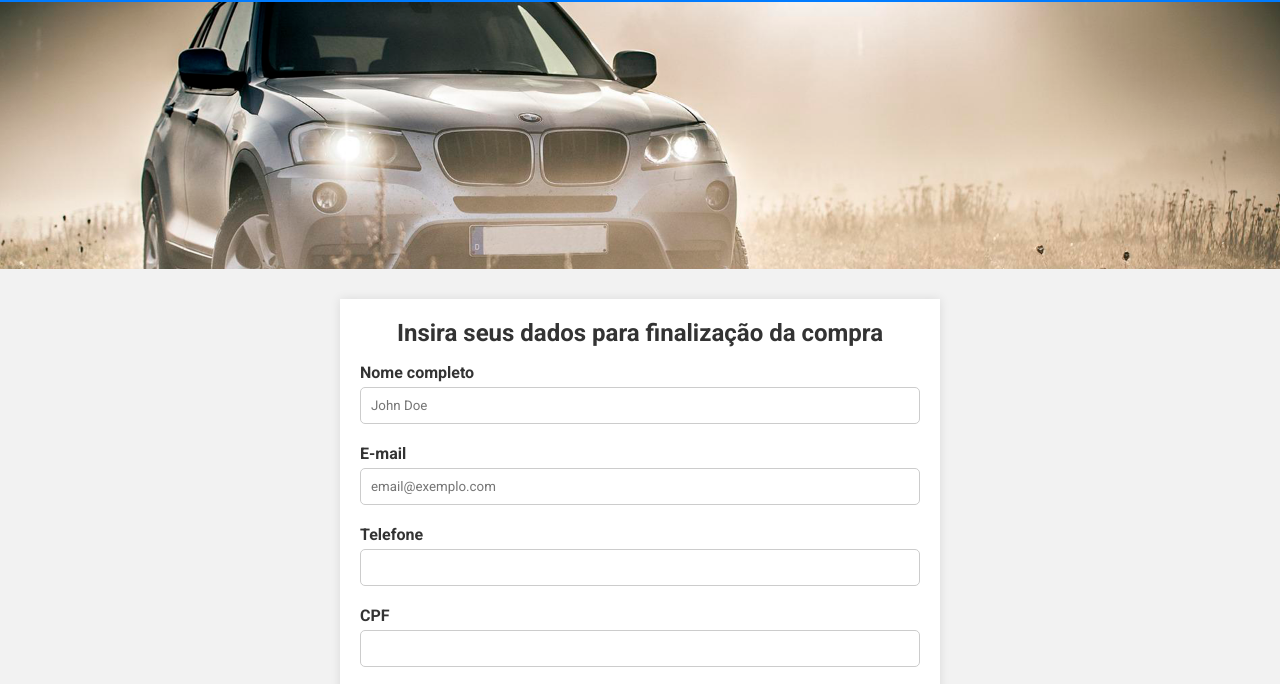
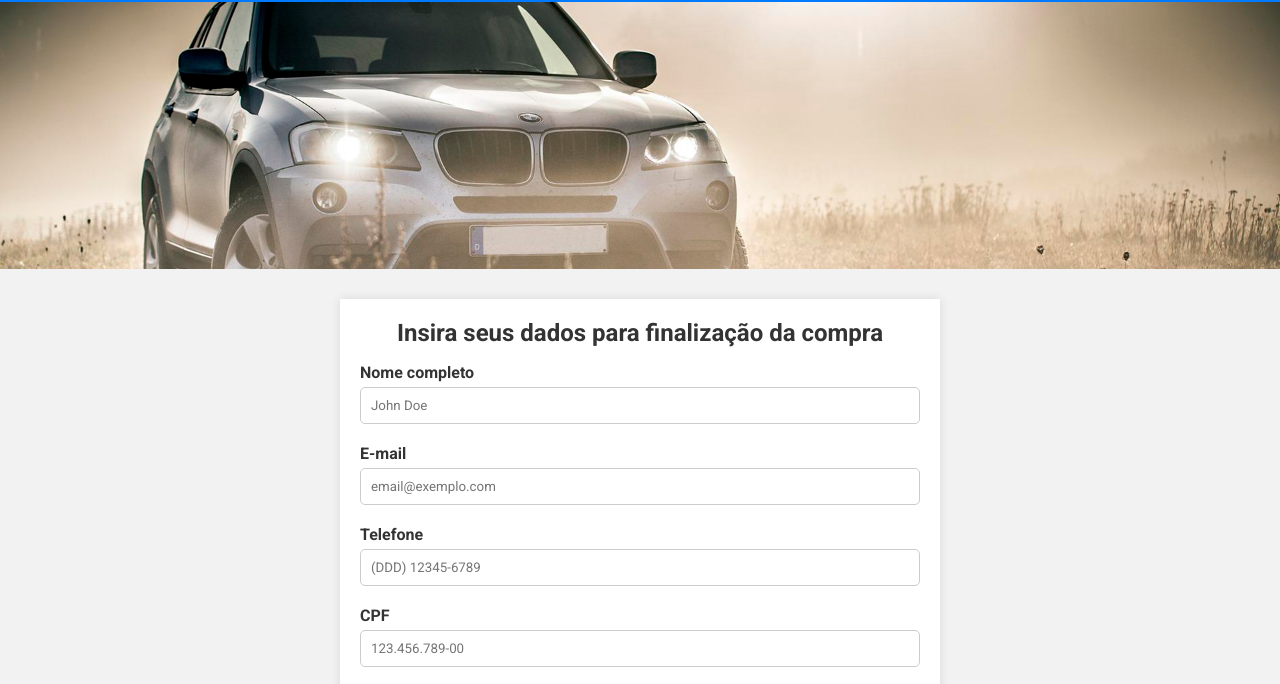
Before and after one commit to JulianoMozer/pluginsExercicio, a plain HTML site: page index.html in a window 1280 px wide. Shown: the part 76-760 px from the top of the page. Drawn offline with nearby package versions, Linux system fonts and the light colour scheme.

Commit message:
Atualização do formulário de cadastro

```diff
--- a/js/main.js
+++ b/js/main.js
@@ -1,42 +1,44 @@
-$('#telefone').mascara('(00) 00000-0000', {
+$(document).ready(function() {
+    $('#telefone').mask('(00) 00000-0000', {
         placeholder: '(DDD) 12345-6789'
-})
+    });
 
-$('#cpf').mascara('000.000.000-00', {
+    $('#cpf').mask('000.000.000-00', {
         placeholder: '123.456.789-00'
-})
+    });
 
-$('#cep').mascara('00000-000', {
+    $('#cep').mask('00000-000', {
         placeholder: '012345-678'
-})
+    });
 
     $('form').validate({
         rules: {
             nome: {
-            requerido: true
+                required: true
             },
             email: {
-            requerido: true,
+                required: true,
                 email: true
             },
             telefone: {
-            requerido: true
+                required: true
             },
             endereco: {
-            requerido: true
+                required: true
             },
             cep: {
-            requerido: true
+                required: true
             },
             cpf: {
-            requerido: true
+                required: true
+            }
         },
-    },
-    submitHandler: function (form) {
+        submitHandler: function(form) {
             alert("Sua requisição foi enviada para análise, parabéns pela aquisição!");
             form.reset();
         },
-    invalidHandler: function (form, validator) {
+        invalidHandler: function(form, validator) {
             alert("Por favor, preencha os campos para prosseguir com a compra!");
         }
-})
+    });
+});
```
Also changed, not shown: index.html (+1 -2 lines). Lines whose indentation alone changed are shown as unchanged.
